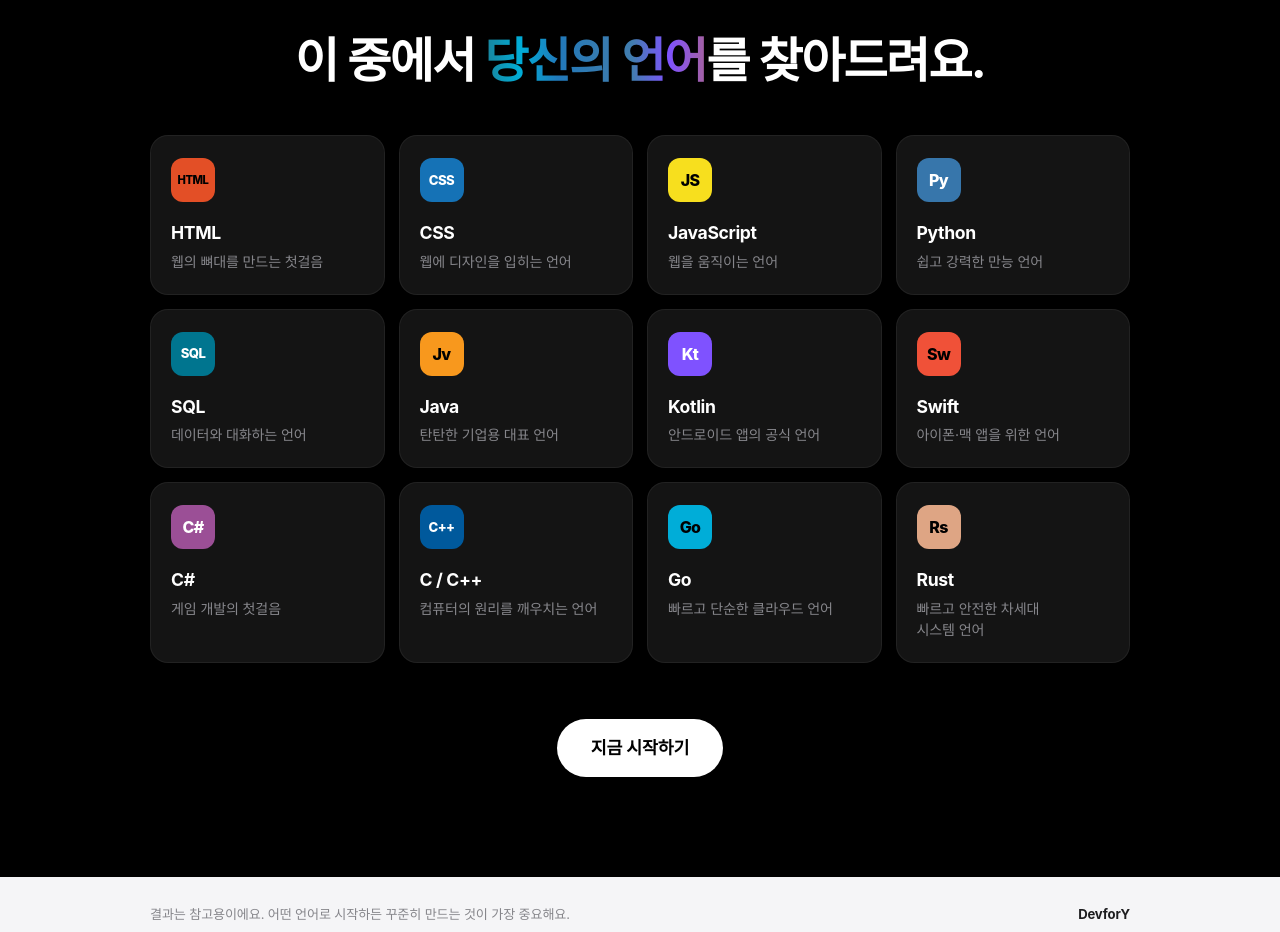
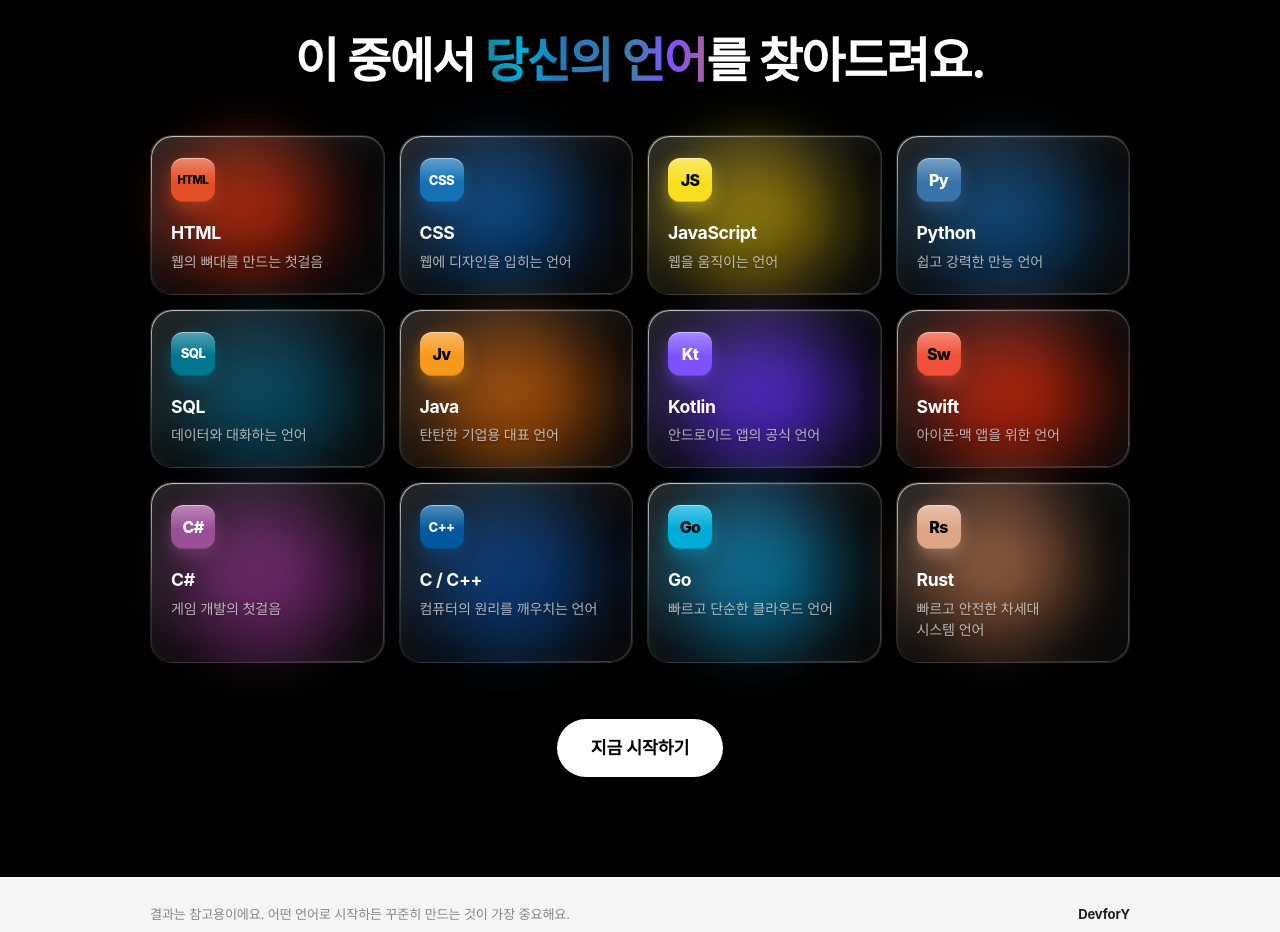
Before and after one commit to lorsh07/DevforY, a plain HTML site: page index.html in a window 1280 px wide. Shown: the part 1440-2372 px from the top of the page. Drawn offline with Linux system fonts and the light colour scheme; a web font is replaced by a local one.

Commit message:
Restyle language cards as liquid glass
Each card is translucent frosted glass (backdrop blur + saturation)
over a slowly drifting glow in its language color, with a specular
edge highlight, a pointer-following light, and glossy icon tiles.
Bump asset version for cache busting.

Co-Authored-By: Claude Opus 5.5 <noreply@anthropic.com>
Claude-Session: https://claude.ai/code/session_01PnidkSP6qwBFcN9HdUCvFt

```diff
--- a/css/style.css
+++ b/css/style.css
@@ -386,27 +386,106 @@ main { flex: 1; }
   gap: 14px;
   margin-bottom: 56px;
 }
+/* ---------- 리퀴드 글래스 언어 카드 ----------
+   카드 뒤에 언어 색 빛(.lang-glow)을 두고, 카드가 그 빛을 유리처럼 흐리게 비춰요. */
+.lang-cell { position: relative; }
+.lang-glow {
+  position: absolute;
+  left: 2%;
+  top: 0;
+  width: 62%;
+  height: 72%;
+  border-radius: 50%;
+  background: var(--c);
+  filter: blur(26px);
+  opacity: 0.5;
+  pointer-events: none;
+  transition: opacity 0.5s var(--ease);
+  animation: drift 10s ease-in-out infinite alternate;
+  animation-delay: calc(var(--i, 0) * -0.85s);
+}
+@keyframes drift {
+  from { transform: translate(0, 0) scale(1); }
+  to { transform: translate(26%, 24%) scale(1.18); }
+}
 .lang-tile {
-  background: var(--gray-900);
-  border: 1px solid rgba(255, 255, 255, 0.06);
-  border-radius: var(--radius-md);
+  position: relative;
+  height: 100%;
+  overflow: hidden;
+  border-radius: 22px;
   padding: 22px 20px;
   display: flex;
   flex-direction: column;
   gap: 4px;
-  transition: transform 0.3s var(--ease), border-color 0.3s var(--ease);
+  /* 유리 본체: 반투명 + 뒤를 흐리고 채도를 올려 빛이 번져 보이게 */
+  background: linear-gradient(145deg, rgba(255, 255, 255, 0.13), rgba(255, 255, 255, 0.03) 60%);
+  -webkit-backdrop-filter: blur(22px) saturate(180%);
+  backdrop-filter: blur(22px) saturate(180%);
+  border: 1px solid rgba(255, 255, 255, 0.1);
+  box-shadow:
+    inset 0 1px 1px rgba(255, 255, 255, 0.35),
+    inset 0 -1px 1px rgba(0, 0, 0, 0.3),
+    inset 0 0 24px rgba(255, 255, 255, 0.04),
+    0 12px 32px rgba(0, 0, 0, 0.45);
+  transition: transform 0.4s var(--ease), box-shadow 0.4s var(--ease);
 }
-.lang-tile:hover {
-  transform: translateY(-4px);
-  border-color: rgba(255, 255, 255, 0.3);
-  border-color: color-mix(in srgb, var(--c-bright) 70%, transparent);
-  box-shadow: 0 12px 40px color-mix(in srgb, var(--c) 22%, transparent);
+/* 유리 가장자리의 반사광 (왼쪽 위가 밝고 오른쪽 아래로 은은하게) */
+.lang-tile::before {
+  content: "";
+  position: absolute;
+  inset: 0;
+  border-radius: inherit;
+  padding: 1px;
+  background: linear-gradient(135deg, rgba(255, 255, 255, 0.75), rgba(255, 255, 255, 0.08) 30%,
+    rgba(255, 255, 255, 0) 60%, rgba(255, 255, 255, 0.28));
+  -webkit-mask: linear-gradient(#000 0 0) content-box, linear-gradient(#000 0 0);
+  -webkit-mask-composite: xor;
+  mask-composite: exclude;
+  pointer-events: none;
 }
-.lang-tile .mono { margin-bottom: 14px; width: 44px; height: 44px; border-radius: 12px; font-size: 1rem; }
+/* 마우스를 따라 움직이는 빛 */
+.lang-tile::after {
+  content: "";
+  position: absolute;
+  inset: 0;
+  border-radius: inherit;
+  background: radial-gradient(220px circle at var(--mx, 30%) var(--my, 0%), rgba(255, 255, 255, 0.16), transparent 65%);
+  opacity: 0;
+  transition: opacity 0.4s var(--ease);
+  pointer-events: none;
+}
+.lang-tile > * { position: relative; z-index: 1; }
+@media (hover: hover) {
+  .lang-cell:hover .lang-tile {
+    transform: translateY(-5px);
+    box-shadow:
+      inset 0 1px 1px rgba(255, 255, 255, 0.45),
+      inset 0 -1px 1px rgba(0, 0, 0, 0.3),
+      inset 0 0 28px rgba(255, 255, 255, 0.06),
+      0 22px 44px rgba(0, 0, 0, 0.55);
+  }
+  .lang-cell:hover .lang-tile::after { opacity: 1; }
+  .lang-cell:hover .lang-glow { opacity: 0.7; }
+}
+/* 흐림 효과를 지원하지 않는 브라우저: 진한 반투명 카드 */
+@supports not ((backdrop-filter: blur(1px)) or (-webkit-backdrop-filter: blur(1px))) {
+  .lang-tile { background: rgba(28, 28, 30, 0.88); }
+}
+.lang-tile .mono {
+  margin-bottom: 14px;
+  width: 44px;
+  height: 44px;
+  border-radius: 12px;
+  font-size: 1rem;
+  /* 아이콘에도 위쪽 광택 */
+  background: linear-gradient(180deg, rgba(255, 255, 255, 0.32), rgba(255, 255, 255, 0) 55%), var(--c);
+  box-shadow: inset 0 1px 0 rgba(255, 255, 255, 0.5), inset 0 -1px 0 rgba(0, 0, 0, 0.15),
+    0 6px 16px color-mix(in srgb, var(--c) 45%, transparent);
+}
 .lang-tile .mono-len3 { font-size: 0.82rem; }
 .lang-tile .mono-len4 { font-size: 0.7rem; }
 .lang-tile strong { font-size: 1.1rem; letter-spacing: -0.02em; }
-.lang-tile span:last-child { color: var(--gray-500); font-size: 0.88rem; }
+.lang-tile span:last-child { color: rgba(255, 255, 255, 0.68); font-size: 0.88rem; text-shadow: 0 1px 2px rgba(0, 0, 0, 0.35); }
 
 /* ---------- 질문 화면 ---------- */
 #screen-quiz { padding: 48px 0 100px; }
--- a/index.html
+++ b/index.html
@@ -8,7 +8,7 @@
   <meta name="theme-color" content="#000000" />
   <link rel="stylesheet" href="https://cdn.jsdelivr.net/gh/orioncactus/pretendard@v1.3.9/dist/web/static/pretendard-dynamic-subset.min.css" />
   <!-- ?v= 는 캐시 방지용 버전이에요. CSS/JS를 고치면 숫자를 바꿔 주세요. -->
-  <link rel="stylesheet" href="css/style.css?v=20261120-2" />
+  <link rel="stylesheet" href="css/style.css?v=20261120-3" />
 </head>
 <body>
   <nav class="nav">
@@ -112,9 +112,9 @@
     </div>
   </footer>
 
-  <script src="js/languages.js?v=20261120-2"></script>
-  <script src="js/questions.js?v=20261120-2"></script>
-  <script src="js/app.js?v=20261120-2"></script>
-  <script src="js/hero-dots.js?v=20261120-2"></script>
+  <script src="js/languages.js?v=20261120-3"></script>
+  <script src="js/questions.js?v=20261120-3"></script>
+  <script src="js/app.js?v=20261120-3"></script>
+  <script src="js/hero-dots.js?v=20261120-3"></script>
 </body>
 </html>
--- a/js/app.js
+++ b/js/app.js
@@ -89,15 +89,27 @@
   function renderIntro() {
     $("#stat-questions").textContent = QUESTIONS.length;
     $("#stat-langs").textContent = LANG_KEYS.length;
-    $("#intro-langs").innerHTML = LANG_KEYS.map((key) => {
+    $("#intro-langs").innerHTML = LANG_KEYS.map((key, i) => {
       const l = LANGUAGES[key];
       return `
-        <div class="lang-tile" style="${langVars(key)}">
-          ${mono(key)}
-          <strong>${esc(l.name)}</strong>
-          <span>${esc(l.tagline)}</span>
+        <div class="lang-cell" style="${langVars(key)};--i:${i}">
+          <span class="lang-glow" aria-hidden="true"></span>
+          <div class="lang-tile">
+            ${mono(key)}
+            <strong>${esc(l.name)}</strong>
+            <span>${esc(l.tagline)}</span>
+          </div>
         </div>`;
     }).join("");
+
+    // 카드 위 마우스 위치를 넘겨서 빛이 따라오게 해요
+    $("#intro-langs").addEventListener("pointermove", (e) => {
+      const tile = e.target.closest(".lang-tile");
+      if (!tile) return;
+      const r = tile.getBoundingClientRect();
+      tile.style.setProperty("--mx", `${e.clientX - r.left}px`);
+      tile.style.setProperty("--my", `${e.clientY - r.top}px`);
+    });
   }
 
   function startQuiz() {
```
